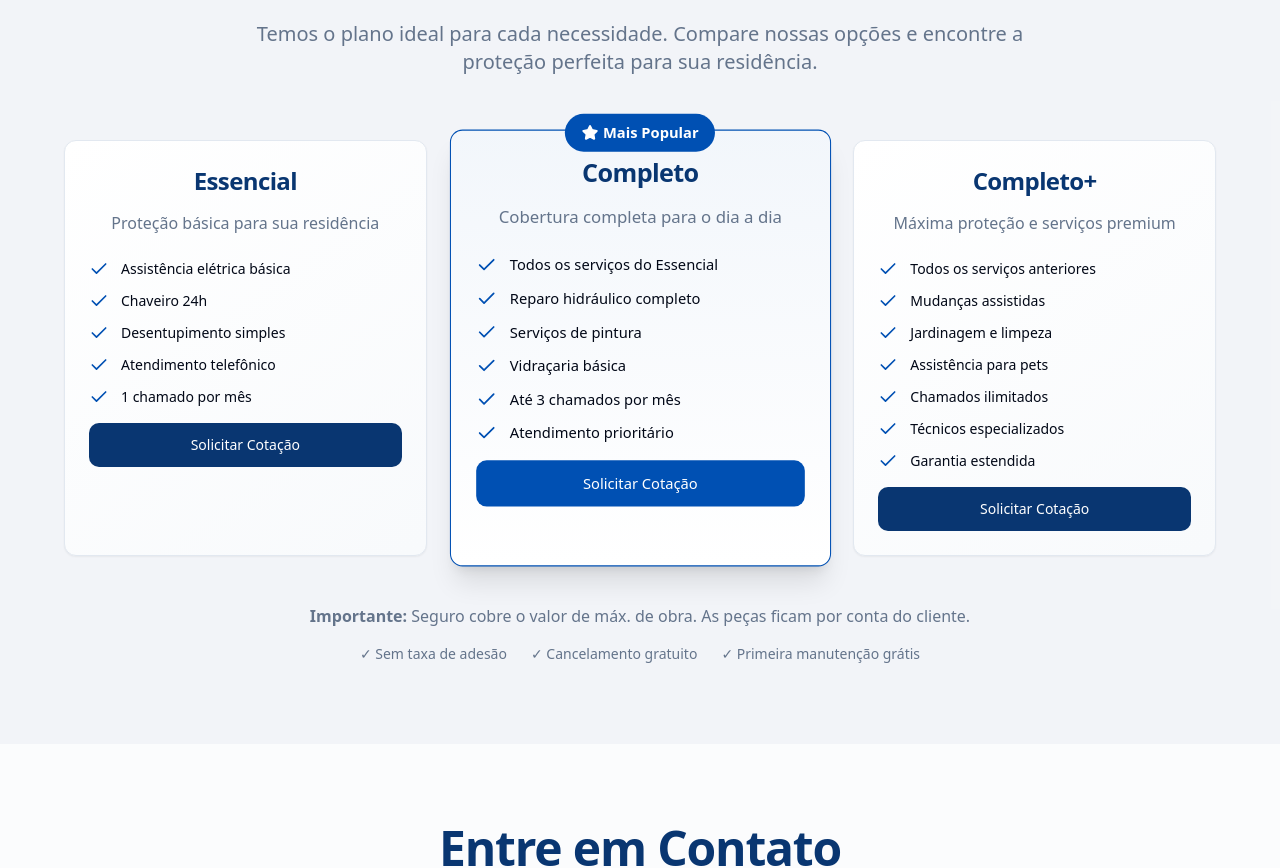
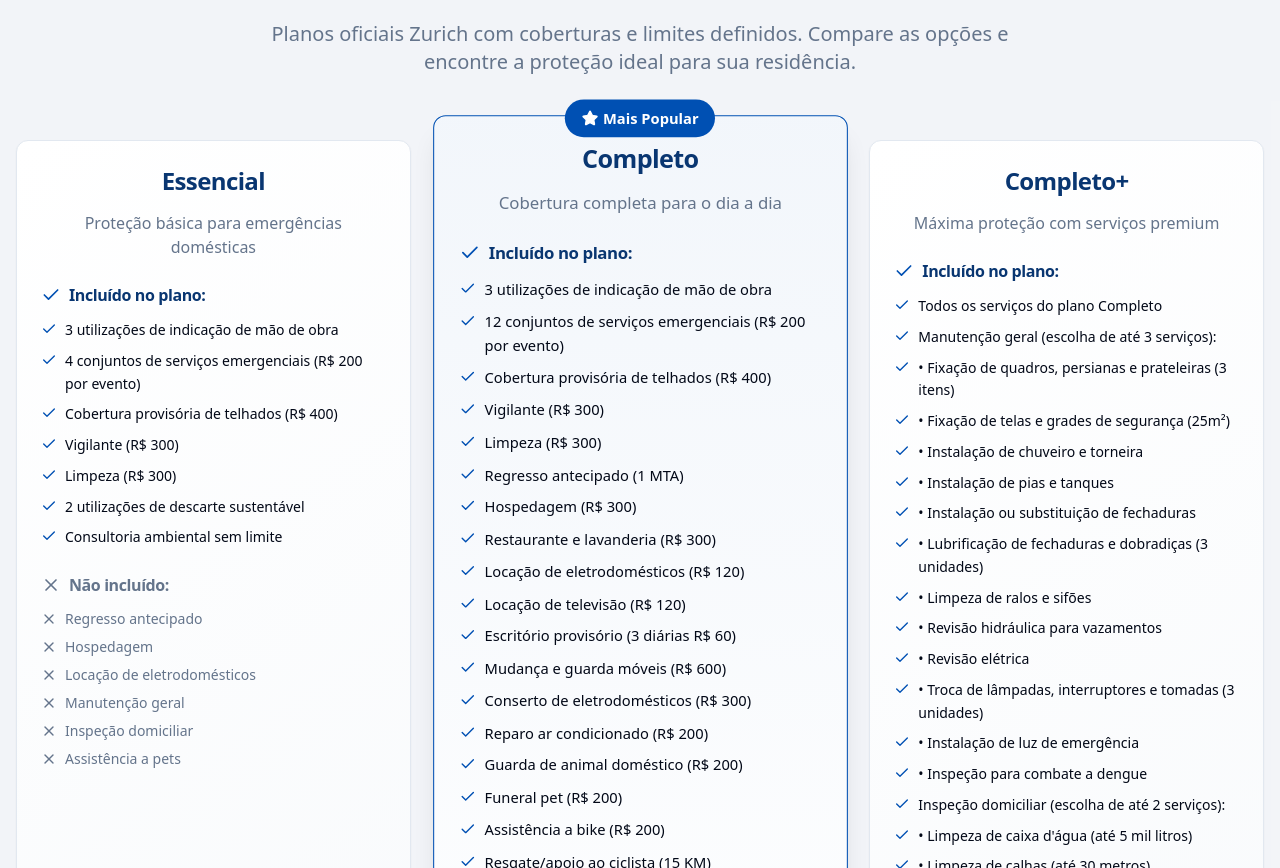
Before and after one commit to mktfun/seu-produto-landing-39, a React (Vite) app: page / in a window 1280 px wide. Shown: the part 1932-2800 px from the top of the page. Built offline with nearby package versions, Linux system fonts and the light colour scheme.

Commit message:
Atualizar PlansSection com dados reais do PDF da Zurich
cgen-734a256b0d2b44ec88161d33a0d14a73

```diff
--- a/src/components/PlansSection.tsx
+++ b/src/components/PlansSection.tsx
@@ -1,19 +1,29 @@
-
 import { Card, CardContent, CardHeader, CardTitle } from "@/components/ui/card";
 import { Button } from "@/components/ui/button";
-import { Check, Star } from "lucide-react";
+import { Check, Star, X } from "lucide-react";
+import { useNavigate } from "react-router-dom";
 
 const plans = [
   {
     name: "Essencial",
-    description: "Proteção básica para sua residência",
+    description: "Proteção básica para emergências domésticas",
     popular: false,
     features: [
-      "Assistência elétrica básica",
-      "Chaveiro 24h",
-      "Desentupimento simples",
-      "Atendimento telefônico",
-      "1 chamado por mês"
+      "3 utilizações de indicação de mão de obra",
+      "4 conjuntos de serviços emergenciais (R$ 200 por evento)",
+      "Cobertura provisória de telhados (R$ 400)",
+      "Vigilante (R$ 300)",
+      "Limpeza (R$ 300)",
+      "2 utilizações de descarte sustentável",
+      "Consultoria ambiental sem limite"
+    ],
+    notIncluded: [
+      "Regresso antecipado",
+      "Hospedagem",
+      "Locação de eletrodomésticos",
+      "Manutenção geral",
+      "Inspeção domiciliar",
+      "Assistência a pets"
     ]
   },
   {
@@ -21,31 +31,66 @@ const plans = [
     description: "Cobertura completa para o dia a dia",
     popular: true,
     features: [
-      "Todos os serviços do Essencial",
-      "Reparo hidráulico completo",
-      "Serviços de pintura",
-      "Vidraçaria básica",
-      "Até 3 chamados por mês",
-      "Atendimento prioritário"
+      "3 utilizações de indicação de mão de obra",
+      "12 conjuntos de serviços emergenciais (R$ 200 por evento)",
+      "Cobertura provisória de telhados (R$ 400)",
+      "Vigilante (R$ 300)",
+      "Limpeza (R$ 300)",
+      "Regresso antecipado (1 MTA)",
+      "Hospedagem (R$ 300)",
+      "Restaurante e lavanderia (R$ 300)",
+      "Locação de eletrodomésticos (R$ 120)",
+      "Locação de televisão (R$ 120)",
+      "Escritório provisório (3 diárias R$ 60)",
+      "Mudança e guarda móveis (R$ 600)",
+      "Conserto de eletrodomésticos (R$ 300)",
+      "Reparo ar condicionado (R$ 200)",
+      "Guarda de animal doméstico (R$ 200)",
+      "Funeral pet (R$ 200)",
+      "Assistência a bike (R$ 200)",
+      "Resgate/apoio ao ciclista (15 KM)",
+      "2 utilizações de descarte sustentável",
+      "Consultoria ambiental sem limite"
+    ],
+    notIncluded: [
+      "Manutenção geral",
+      "Inspeção domiciliar"
     ]
   },
   {
     name: "Completo+",
-    description: "Máxima proteção e serviços premium",
+    description: "Máxima proteção com serviços premium",
     popular: false,
     features: [
-      "Todos os serviços anteriores",
-      "Mudanças assistidas",
-      "Jardinagem e limpeza",
-      "Assistência para pets",
-      "Chamados ilimitados",
-      "Técnicos especializados",
-      "Garantia estendida"
-    ]
+      "Todos os serviços do plano Completo",
+      "Manutenção geral (escolha de até 3 serviços):",
+      "• Fixação de quadros, persianas e prateleiras (3 itens)",
+      "• Fixação de telas e grades de segurança (25m²)",
+      "• Instalação de chuveiro e torneira",
+      "• Instalação de pias e tanques",
+      "• Instalação ou substituição de fechaduras",
+      "• Lubrificação de fechaduras e dobradiças (3 unidades)",
+      "• Limpeza de ralos e sifões",
+      "• Revisão hidráulica para vazamentos",
+      "• Revisão elétrica",
+      "• Troca de lâmpadas, interruptores e tomadas (3 unidades)",
+      "• Instalação de luz de emergência",
+      "• Inspeção para combate a dengue",
+      "Inspeção domiciliar (escolha de até 2 serviços):",
+      "• Limpeza de caixa d'água (até 5 mil litros)",
+      "• Limpeza de calhas (até 30 metros)",
+      "• Dedetização",
+      "• Caçamba",
+      "• Mudança de móveis entre cômodos",
+      "• Reversão de gás para fogão"
+    ],
+    notIncluded: []
   }
 ];
 
 const PlansSection = () => {
+  const navigate = useNavigate();
+
   return (
     <section id="planos" className="py-20 bg-secondary/5">
       <div className="container mx-auto px-4">
@@ -54,16 +99,16 @@ const PlansSection = () => {
             Escolha Seu Plano
           </h2>
           <p className="text-xl text-muted-foreground max-w-3xl mx-auto">
-            Temos o plano ideal para cada necessidade. Compare nossas opções
-            e encontre a proteção perfeita para sua residência.
+            Planos oficiais Zurich com coberturas e limites definidos.
+            Compare as opções e encontre a proteção ideal para sua residência.
           </p>
         </div>
 
-        <div className="grid md:grid-cols-3 gap-8 max-w-6xl mx-auto">
+        <div className="grid md:grid-cols-3 gap-8 max-w-7xl mx-auto">
           {plans.map((plan, index) => (
             <Card
               key={index}
-              className={`relative hover-lift ${
+              className={`relative hover-lift h-full flex flex-col ${
                 plan.popular
                   ? 'border-primary shadow-xl scale-105 bg-gradient-to-b from-primary/5 to-white'
                   : 'card-gradient'
@@ -87,26 +132,52 @@ const PlansSection = () => {
                 </p>
               </CardHeader>
 
-              <CardContent className="space-y-4">
-                <ul className="space-y-3">
+              <CardContent className="space-y-4 flex-1 flex flex-col">
+                <div className="flex-1">
+                  <h4 className="font-semibold text-secondary mb-3 flex items-center">
+                    <Check className="w-5 h-5 text-primary mr-2" />
+                    Incluído no plano:
+                  </h4>
+                  <ul className="space-y-2 mb-6">
                     {plan.features.map((feature, featureIndex) => (
-                    <li key={featureIndex} className="flex items-center space-x-3">
-                      <Check className="w-5 h-5 text-primary flex-shrink-0" />
-                      <span className="text-sm">{feature}</span>
+                      <li key={featureIndex} className="flex items-start space-x-2">
+                        <Check className="w-4 h-4 text-primary flex-shrink-0 mt-0.5" />
+                        <span className="text-sm leading-relaxed">{feature}</span>
                       </li>
                     ))}
                   </ul>
 
+                  {plan.notIncluded.length > 0 && (
+                    <div>
+                      <h4 className="font-semibold text-muted-foreground mb-3 flex items-center">
+                        <X className="w-5 h-5 text-muted-foreground mr-2" />
+                        Não incluído:
+                      </h4>
+                      <ul className="space-y-2">
+                        {plan.notIncluded.map((feature, featureIndex) => (
+                          <li key={featureIndex} className="flex items-center space-x-2">
+                            <X className="w-4 h-4 text-muted-foreground flex-shrink-0" />
+                            <span className="text-sm text-muted-foreground">{feature}</span>
+                          </li>
+                        ))}
+                      </ul>
+                    </div>
+                  )}
+                </div>
+
+                <div className="pt-4 border-t">
                   <Button
-                  className={`w-full mt-8 ${
+                    className={`w-full ${
                       plan.popular
                         ? 'bg-primary hover:bg-primary/90 text-white'
                         : 'bg-secondary hover:bg-secondary/90'
                     }`}
                     size="lg"
+                    onClick={() => navigate("/onboard")}
                   >
                     Solicitar Cotação
                   </Button>
+                </div>
               </CardContent>
             </Card>
           ))}
@@ -114,14 +185,18 @@ const PlansSection = () => {
 
         <div className="text-center mt-12 space-y-4">
           <p className="text-muted-foreground">
-            <strong>Importante:</strong> Seguro cobre o valor de máx. de obra.
+            <strong>Importante:</strong> Seguro cobre o valor da mão de obra.
             As peças ficam por conta do cliente.
           </p>
           <div className="flex flex-wrap justify-center gap-6 text-sm text-muted-foreground">
             <span>✓ Sem taxa de adesão</span>
             <span>✓ Cancelamento gratuito</span>
-            <span>✓ Primeira manutenção grátis</span>
+            <span>✓ Atendimento 24h: 0800 729 14 00</span>
           </div>
+          <p className="text-xs text-muted-foreground max-w-2xl mx-auto">
+            Este plano de seguro é garantido pela Zurich Minas Brasil Seguros S.A. (CNPJ 17.197.385/0001-21)
+            e está registrado na SUSEP sob o número 15414.004664_2004-95.
+          </p>
         </div>
       </div>
     </section>
```
Lines whose indentation alone changed are shown as unchanged.
